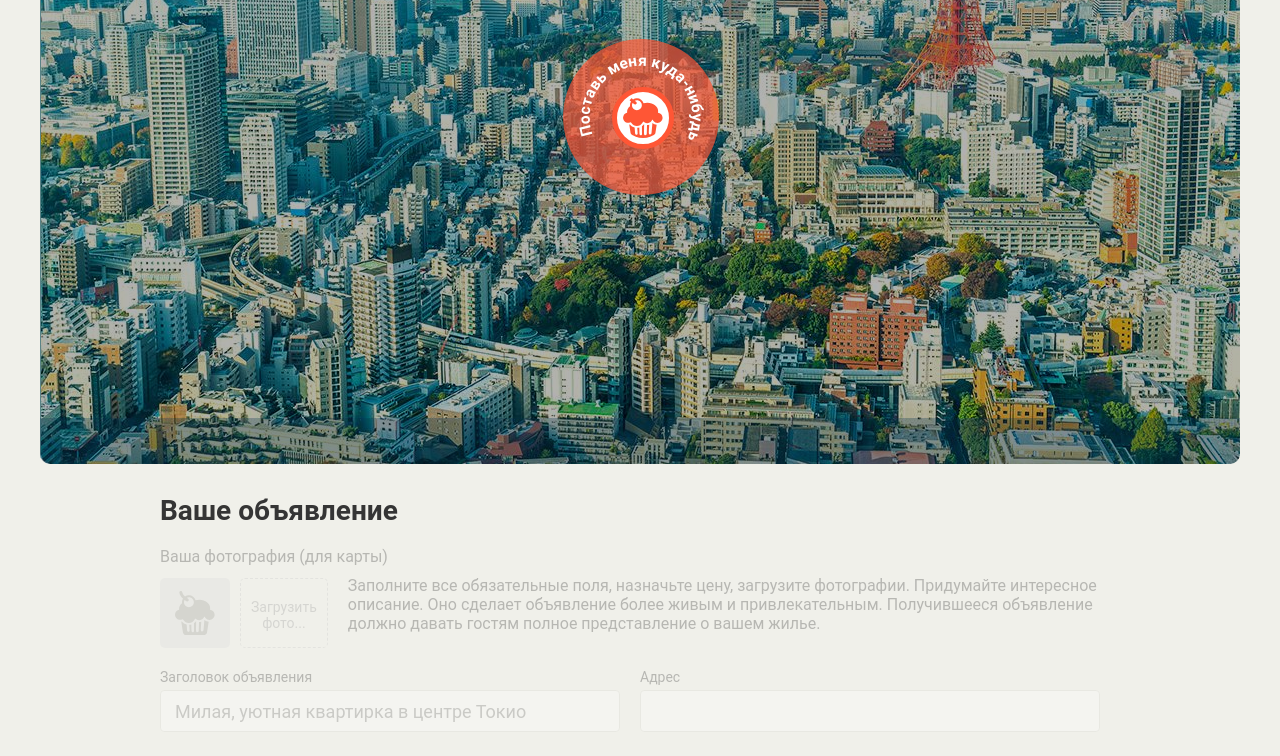
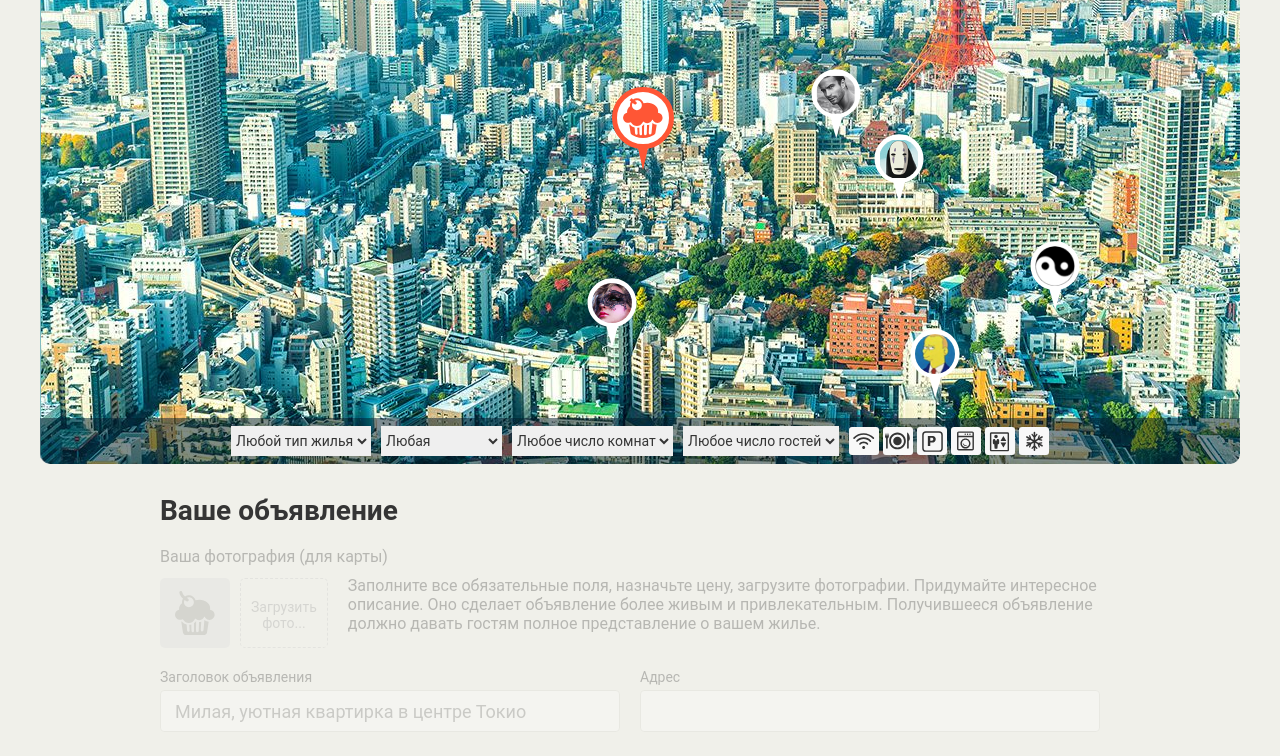
Before and after one commit to Jeurei/1233659-keksobooking-20, a website: page index.html in a window 1280 px wide. Shown: the part 286-1042 px from the top of the page. Drawn offline with Linux system fonts and the light colour scheme; files whose address does not match are found by name.

Commit message:
моки

```diff
--- a/index.html
+++ b/index.html
@@ -247,6 +247,6 @@
       <button class="error__button">Попробовать снова</button>
     </div>
   </template>
-
+ <script src="./js/main.js"></script>
 </body>
 </html>
--- a/js/main.js
+++ b/js/main.js
@@ -0,0 +1,79 @@
+'use strict';
+var QUANTITY_OF_OBJ = 8;
+var ROOM_TYPES = ['palace', 'flat', 'house', 'bungalo'];
+var CHECKIN = ['12:00', '13:00', '14:00'];
+var CHECKOUT = ['12:00', '13:00', '14:00'];
+var FEATURES = ['wifi', 'dishwasher', 'parking', 'washer', 'elevator', 'conditioner'];
+var PHOTOS = ['http://o0.github.io/assets/images/tokyo/hotel1.jpg', 'http://o0.github.io/assets/images/tokyo/hotel2.jpg', 'http://o0.github.io/assets/images/tokyo/hotel3.jpg'];
+
+function getRandomInRange(max, min) {
+  return min === undefined ? Math.floor(Math.random() * max) : Math.floor(min + Math.random() * (max + 1 - min));
+}
+
+if (document.querySelector('.map')) {
+  var pinsBlockWidth = document.querySelector('.map').offsetWidth;
+}
+function createObj() {
+  var obj = {};
+  obj.author = {};
+  obj.offer = {};
+  obj.location = {};
+  obj.author.avatar = 'img/avatars/user0' + getRandomInRange(8, 1) + '.png';
+  obj.location.x = getRandomInRange(pinsBlockWidth, 0);
+  obj.location.y = getRandomInRange(630, 130);
+  obj.offer.title = 'строка, заголовок предложения';
+  obj.offer.adress = obj.location.x + ' ' + obj.location.y;
+  obj.offer.price = 'число, стоимость';
+  obj.offer.type = ROOM_TYPES[getRandomInRange(ROOM_TYPES.length)];
+  obj.offer.rooms = 'число, количество комнат';
+  obj.offer.guests = 'число, количество гостей, которое можно разместить';
+  obj.offer.checkin = CHECKIN[getRandomInRange(CHECKIN.length)];
+  obj.offer.checkout = CHECKOUT[getRandomInRange(CHECKOUT.length)];
+  obj.offer.features = [];
+  for (var i = 0; i <= Math.round(0 - 0.5 + Math.random() * (FEATURES.length - 0 + 1)); i++) {
+    var id = Math.floor(Math.random() * FEATURES.length);
+    var type = FEATURES[id];
+    obj.offer.features.push(type);
+  }
+  obj.offer.description = 'строка с описанием';
+  obj.offer.photos = [];
+  for (var j = 0; j < getRandomInRange(PHOTOS.length, 0); j++) {
+    obj.offer.photos.push(PHOTOS[getRandomInRange(PHOTOS.length)]);
+  }
+  return obj;
+
+}
+
+function createArray() {
+  var arr = [];
+  for (var i = 0; i < QUANTITY_OF_OBJ; i++) {
+    arr.push(createObj());
+  }
+  return arr;
+}
+
+function createFragment(arr) {
+  var fragment = document.createDocumentFragment();
+  arr.forEach(function (el) {
+    var offerEl = template.cloneNode(true);
+    offerEl.style.left = el.location.x + offerEl.offsetWidth + 'px';
+    offerEl.style.top = el.location.y + offerEl.offsetHeight + 'px';
+    offerEl.firstChild.src = el.author.avatar;
+    offerEl.firstChild.alt = el.offer.title;
+    fragment.appendChild(offerEl);
+  });
+  return fragment;
+}
+
+if (document.querySelector('.map__pins')) {
+  var mapPins = document.querySelector('.map__pins');
+  if (document.querySelector('#pin').content.querySelector('.map__pin')) {
+    var template = document.querySelector('#pin').content.querySelector('.map__pin');
+    var pinsArr = createArray();
+    mapPins.appendChild(createFragment(pinsArr));
+  }
+}
+
+if (document.querySelector('.map')) {
+  document.querySelector('.map').classList.remove('map--faded');
+}
```
